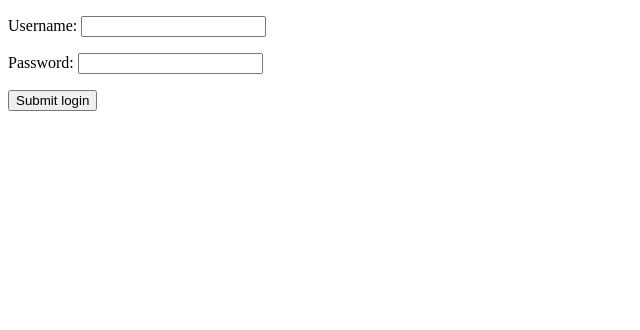
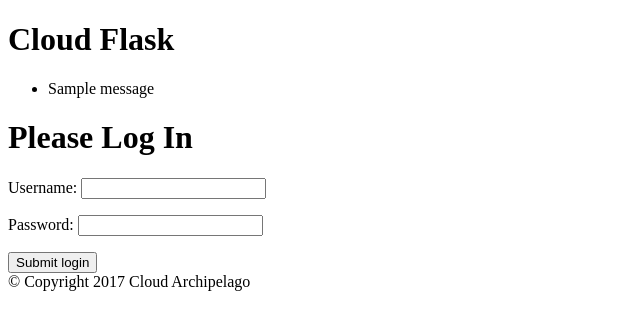
Before and after one commit to bobbanovski/CloudFlask, a Flask app: page /login in a window 1280 px wide. Shown: the top 330 px of the page, without its empty margins (0-640 px from the left). Run offline with Flask 2, Linux system fonts and the light colour scheme; one stand-in notice (Sample message) is shown.

Commit message:
templateBaseInsertion

```diff
--- a/flask_init/hello.py
+++ b/flask_init/hello.py
@@ -3,7 +3,7 @@ import os
 # Press n to advance, c to continue
 # print(i) to see value
 
-from flask import Flask, request, render_template, url_for, redirect
+from flask import Flask, request, render_template, url_for, redirect, flash
 #Define instance of flask class
 app = Flask(__name__) #Ensures unique application name
 
@@ -31,6 +31,7 @@ def login():
     error = None
     if request.method == 'POST':
         if (valid_login(request.form['username'], request.form['password'])): # %d already assigned to int
+            flash("successfully logged in") #Stores on the session cookie, resets after retrieval
             return redirect(url_for('welcome', username=request.form.get('username')))
         else:
             error = 'incorrect username or password'
@@ -51,4 +52,5 @@ if __name__ == '__main__':
     host = os.getenv('IP', '0.0.0.0')  # Get the host
     port = int(os.getenv('PORT', 5000))
     app.debug = True # shows full error even to outsiders
+    app.secret_key = 'dsafdasgdag233d'
     app.run(host=host, port=port)
--- a/flask_init/templates/login.html
+++ b/flask_init/templates/login.html
@@ -1,16 +1,21 @@
-<!DOCTYPE html>
-<title>Login Page</title>
-<html>
+{% extends "templateBase.html" %}
+
+{% block title %} Login Page {% endblock %}
+
+{% block content %}
+    <h1>Please Log In</h1>
     {% if error %}
-    <h3 style="color: red">{{ error }}</h2>
+    <h3 style="color: red">
+        {{ error }}
+        </h3>
     {% endif %}
     <form action="{{ url_for('login') }}" method="POST">
         <p>
             Username: <input type="text" name="username" />
         </p>
         <p>
-            Password: <input tSype="text" name="password" />
+            Password: <input type="text" name="password" />
         </p>
         <button type="submit">Submit login</button>
     </form>
-</html>
+{% endblock %}
--- /dev/null
+++ b/flask_init/templates/templateBase.html
@@ -0,0 +1,33 @@
+<!DOCTYPE html>
+<html>
+    <head>
+        {% block head %}
+        <title>{% block title %} {% endblock %} - Cloud Flask</title>
+        {% endblock %}
+    </head>
+
+    <body>
+        <h1>Cloud Flask</h1>
+        {% with messages = get_flashed_messages()  %} <!--get each message in flash in turn-->
+        {% if messages %}
+        <div id="messages">
+        <ul class=flashes>
+            {% for message in messages %}
+            <li>{{ message }}</li>
+            {% endfor %}
+        </ul>
+        </div>
+        {% endif %}
+        {% endwith %}
+
+        <div id="content">
+            {% block content %}{% endblock%}
+        </div>
+
+        <footer>
+            {% block footer %}
+            &copy; Copyright 2017 Cloud Archipelago
+            {% endblock %}
+        </footer>
+    </body>
+</html>
```
Also changed, not shown: flask_init/templates/welcome.html (+6 -6 lines).
